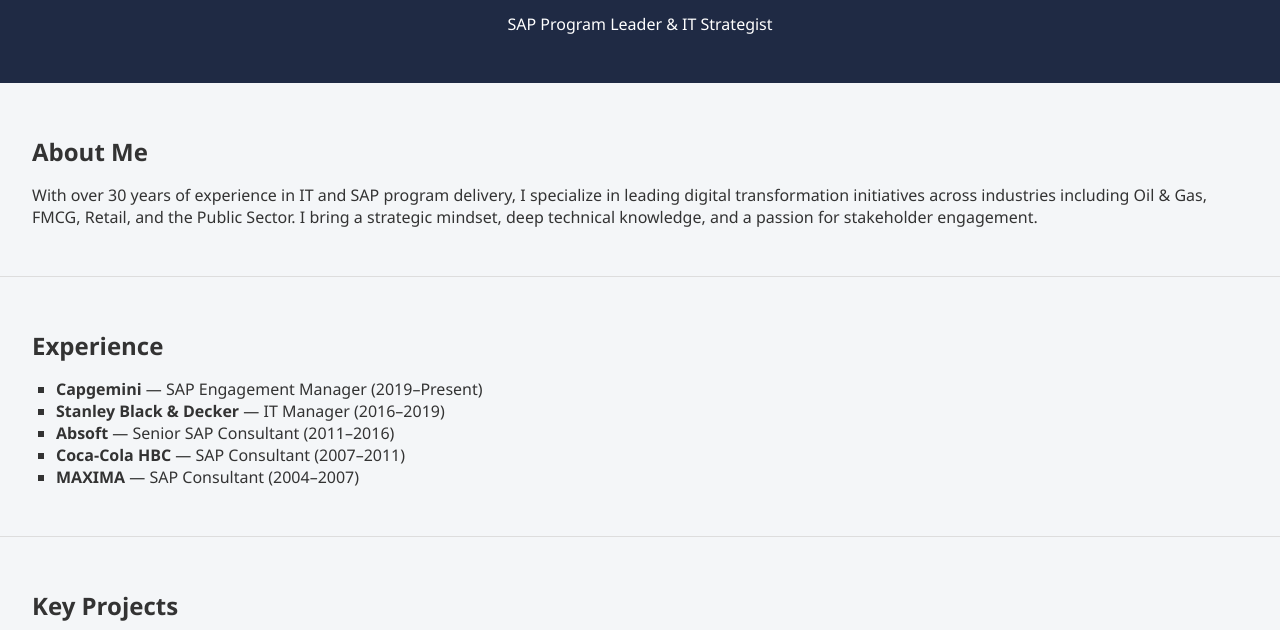
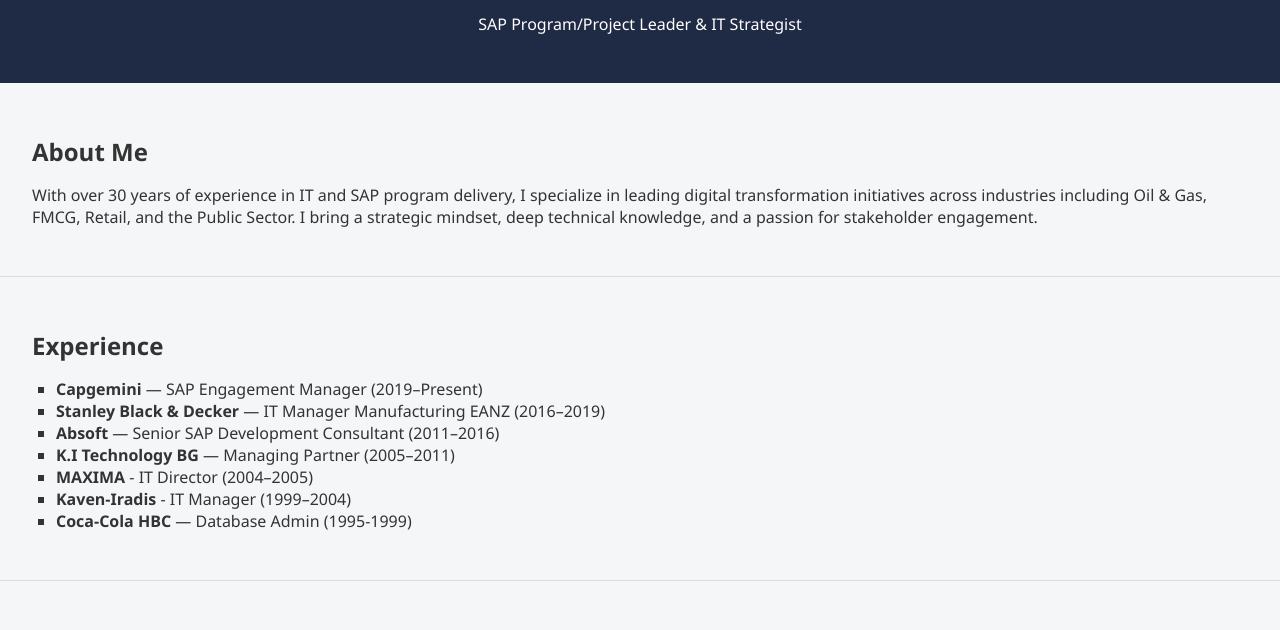
Before and after one commit to skolev70/stefan-kolev-web, a plain HTML site: page index.html in a window 1280 px wide. Shown: the part 138-768 px from the top of the page. Drawn offline with Linux system fonts and the light colour scheme.

Commit message:
Update index.html

```diff
--- a/index.html
+++ b/index.html
@@ -22,7 +22,7 @@
 </nav>
   <header>
     <h1>Stefan Kolev</h1>
-    <p>SAP Program Leader & IT Strategist</p>
+    <p>SAP Program/Project Leader & IT Strategist</p>
   </header>
 
   <section id="about">
@@ -34,10 +34,12 @@
     <h2>Experience</h2>
     <ul>
       <li><strong>Capgemini</strong> — SAP Engagement Manager (2019–Present)</li>
-      <li><strong>Stanley Black & Decker</strong> — IT Manager (2016–2019)</li>
-      <li><strong>Absoft</strong> — Senior SAP Consultant (2011–2016)</li>
-      <li><strong>Coca-Cola HBC</strong> — SAP Consultant (2007–2011)</li>
-      <li><strong>MAXIMA</strong> — SAP Consultant (2004–2007)</li>
+      <li><strong>Stanley Black & Decker</strong> — IT Manager Manufacturing EANZ (2016–2019)</li>
+      <li><strong>Absoft</strong> — Senior SAP Development Consultant (2011–2016)</li>
+      <li><strong>K.I Technology BG</strong> — Managing Partner (2005–2011)</li>
+      <li><strong>MAXIMA</strong> - IT Director (2004–2005)</li>
+      <li><strong>Kaven-Iradis</strong> - IT Manager (1999–2004)</li>
+      <li><strong>Coca-Cola HBC</strong> — Database Admin (1995-1999)</li>
     </ul>
   </section>
 
```
